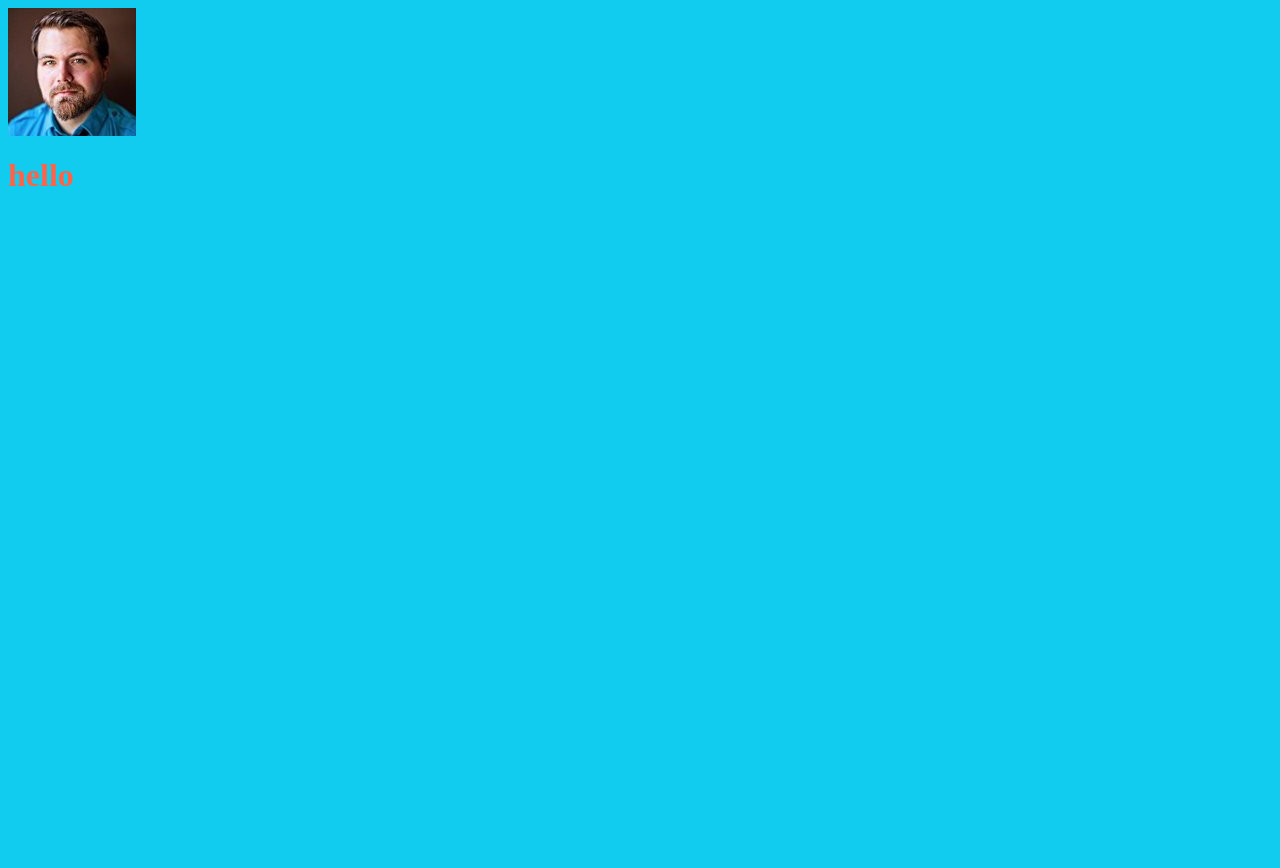
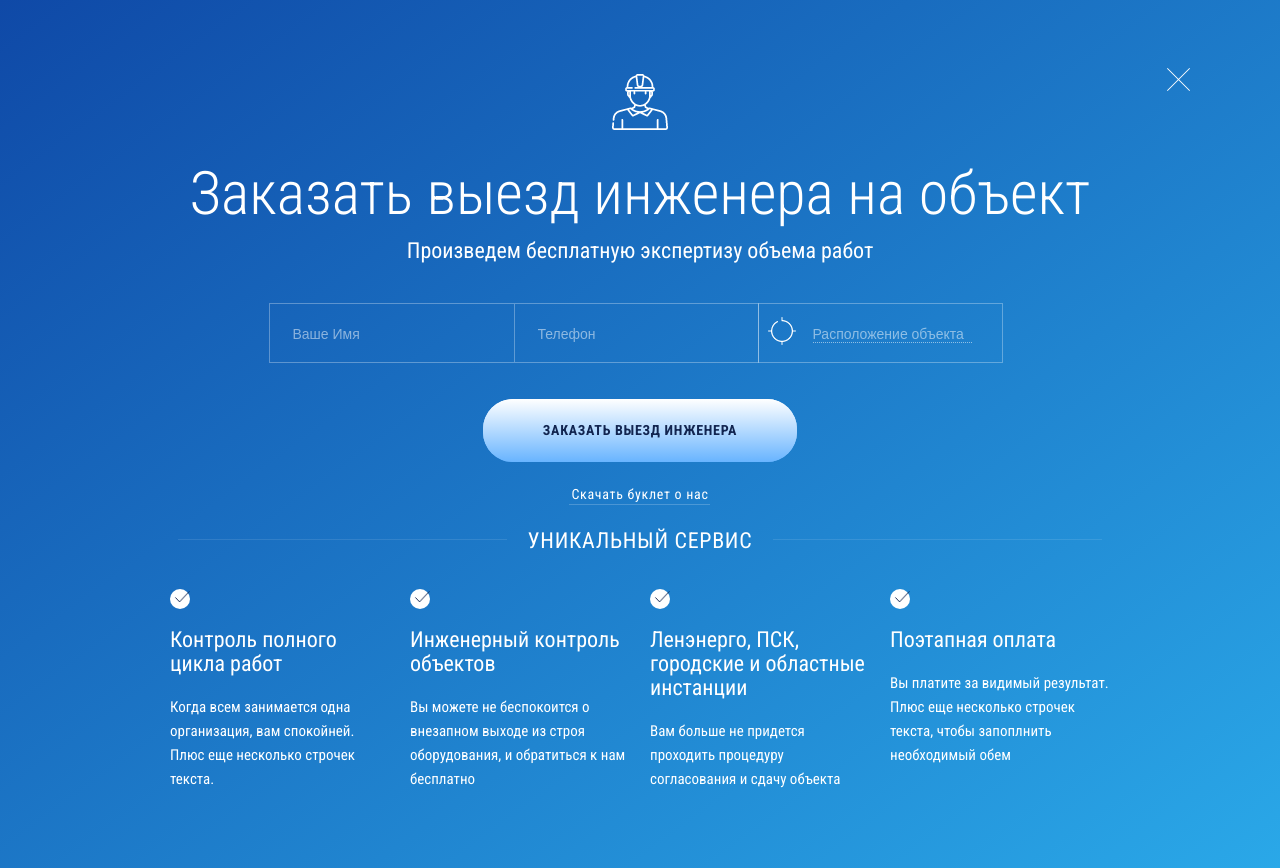
Before and after one commit to Zmhan-github/test-todo, a website built with webpack: page src/index.html in a window 1280 px wide. Before the commit the page ends 800 px from the top, so only its background shows below. Built offline with nearby package versions, Linux system fonts and the light colour scheme.

Commit message:
adaptive created

```diff
--- a/package.json
+++ b/package.json
@@ -15,6 +15,8 @@
     "extract-loader": "^3.1.0",
     "file-loader": "^3.0.1",
     "html-loader": "^0.5.5",
+    "node-sass": "^4.11.0",
+    "sass-loader": "^7.1.0",
     "style-loader": "^0.23.1",
     "webpack": "^4.28.4",
     "webpack-cli": "^3.2.1",
--- a/src/index.html
+++ b/src/index.html
@@ -1,9 +1,74 @@
-<html>
-  <body>
-    <div class="profile">
-      <img src="./images/user-5.jpg" >
-      <h1>hello</h1>
+<!DOCTYPE html>
+<html lang="ru">
+<head>
+  <meta charset="UTF-8">
+  <meta name="viewport" content="width=device-width, initial-scale=1.0">
+
+  <link href="https://fonts.googleapis.com/css?family=Roboto+Condensed:300,400,700" rel="stylesheet">
+  <title>Test Form</title>
+</head>
+<body>
+  <div class="container">
+    <img src="./images/exit.png" alt="exit" class="exit">
+    <header class="header">
+        <img src="./images/Shape.png" alt="Shape">
+        <h1>Заказать выезд инженера на объект</h1>
+        <h2>Произведем бесплатную экспертизу объема работ</h2>
+    </header>
+    <div class="user-contant">
+      <form action="#" class="search">
+        <input class="search__input search__input--name" type="text" autocomplete="off" placeholder="Ваше Имя">
+      </form>
+      <form action="#" class="search">
+          <input class="search__input search__input--phone" type="text" autocomplete="off" placeholder="Телефон">
+      </form>
+      <form action="#" class="search">
+        <input class="search__input search__input--address" type="text" autocomplete="off" placeholder="Расположение объекта">
+        <button class="search__button">
+          <img src="./images/input-circle.png" class="search__icon" alt="search__icon">
+        </button>
+      </form>
     </div>
-    <script src="/main-bundle.js"></script>
-  </body>
+    <div class="btn-links">
+      <a href="#" class="btn btn--white">Заказать выезд инженера</a>
+      <a href="#" class="btn-link">Скачать буклет о нас</a>
+    </div>
+    <footer class="footer">
+      <div class="service-info">
+        <h2 class="service-info__text">Уникальный сервис</h2>
+      </div>
+      <div class="steps">
+        <div class="step step-1">
+          <div class="step__icon">
+            <img class="step__icon--path" src="./images/Path_2.png" alt="path">
+          </div>
+          <h3 class="step__header-text">Контроль полного цикла работ</h3>
+          <p class="step__info-text">Когда всем занимается одна организация, вам спокойней. Плюс еще несколько строчек текста.</p>
+        </div>
+        <div class="step step-2">
+            <div class="step__icon">
+                <img class="step__icon--path" src="./images/Path_2.png" alt="path">
+            </div>
+            <h3 class="step__header-text">Инженерный контроль объектов</h3>
+            <p class="step__info-text">Вы можете не беспокоится о внезапном выходе из строя оборудования, и обратиться к нам бесплатно</p>
+        </div>
+        <div class="step step-3">
+          <div class="step__icon">
+              <img class="step__icon--path" src="./images/Path_2.png" alt="path">
+          </div>
+          <h3 class="step__header-text">Ленэнерго, ПСК, городские и областные инстанции</h3>
+          <p class="step__info-text">Вам больше не придется проходить процедуру согласования и сдачу объекта</p>
+        </div>
+        <div class="step step-4">
+          <div class="step__icon">
+              <img class="step__icon--path" src="./images/Path_2.png" alt="path">
+          </div>
+          <h3 class="step__header-text">Поэтапная оплата</h3>
+          <p class="step__info-text">Вы платите за видимый результат. Плюс еще несколько строчек текста, чтобы запоплнить необходимый обем</p>
+        </div>
+      </div>
+    </footer>
+  </div>
+  <script src="main-bundle.js"></script>
+</body>
 </html>
--- a/src/main.js
+++ b/src/main.js
@@ -1,2 +1,2 @@
-require('./main.css')
+require('./sass/main.scss')
 require('./index.html')
--- /dev/null
+++ b/src/sass/_base.scss
@@ -0,0 +1,47 @@
+:root {
+  --color-primary:       #fff;
+  --color-primary-light: #fafafa;
+  --color-primaty-dark:  #d8d8d8;
+
+}
+
+$bp-768: 48em;
+$bp-520: 32.5em;
+$bp-375: 23.4375em;
+
+* {
+  margin: 0;
+  padding: 0;
+}
+
+*,
+*::before,
+*::after {
+  box-sizing: inherit;
+}
+
+html {
+  box-sizing: border-box;
+  font-size: 62.5%; // 1rem = 10px; 10px/16px = 62.5%;
+
+  @media only screen and (max-width: $bp-768) {
+    font-size: 45%;
+  }
+
+  @media only screen and (max-width: $bp-520) {
+    font-size: 35%;
+  }
+}
+
+body {
+  font-family: "Roboto Condensed", sans-serif;
+  font-size: 6rem;
+  font-weight: 400;
+  line-height: 1.4;
+  color: var(--color-primary);
+  background-image: linear-gradient(144deg, #0f49a7 0%, #2aa8e8 100%);
+  background-size: cover;
+  background-repeat: no-repeat;
+
+  min-height: 100vh;
+}
--- /dev/null
+++ b/src/sass/_components.scss
@@ -0,0 +1,376 @@
+/////////////
+// SEARCH
+.search {
+
+  flex: 0 0 245px;
+  display: flex;
+  align-items: center;
+  justify-content: center;
+  flex-direction: row-reverse;
+
+  @media only screen and (max-width: $bp-768) {
+    flex: 0 0 50%;
+  }
+
+  &:last-child {
+    @media only screen and (max-width: $bp-768) {
+      flex: 1 0 100%;
+    }
+  }
+
+  @media only screen and (max-width: $bp-520) {
+    flex: 1 0 100%;
+  }
+
+  &__input {
+    font-size: 1.4rem;
+    font-weight: 400;
+    line-height: 15px;
+    color: inherit;
+    background-color: transparent;
+    border: 1px solid rgba(255, 255, 255, 0.3);
+    border-right: none;
+    padding: 2.3rem 2rem 2rem 2.3rem;
+    cursor: text;
+    margin-left: -0.8rem; // fix
+    width: 100%;
+    height: 60px;
+
+    @media only screen and (max-width: $bp-768) {
+      border-bottom: none;
+      margin-left: -0.9rem; // fix
+    }
+
+    &::-webkit-input-placeholder {color:#fff; opacity: 0.5;}
+
+    &:focus {
+      outline: none;
+    }
+
+    &--name {
+      @media only screen and (max-width: $bp-520) {
+        border-right: 1px solid rgba(255, 255, 255, 0.3);
+      }
+    }
+
+    &--phone {
+      border-right: 1px solid rgba(255, 255, 255, 0.3);
+    }
+
+    //last-input
+    &--address {
+      border-right: 1px solid rgba(255, 255, 255, 0.3);
+      padding-left: 5.4rem;
+      padding-right: 3rem;
+      margin-left: -3.8rem;
+
+      @media only screen and (max-width: $bp-768) {
+        border-bottom: 1px solid rgba(255, 255, 255, 0.3);
+      }
+
+      &::-webkit-input-placeholder {
+        border-bottom: 1px dotted #fff;
+
+        @media only screen and (max-width: $bp-768) {
+          border-bottom: none;
+        }
+      }
+    }
+
+  }
+
+
+
+  &__button {
+    border: none;
+    background: transparent;
+    cursor: pointer;
+    &:focus {
+      outline: none;
+    }
+
+    &:active {
+      transform: translateY(2px);
+    }
+  }
+
+  &__icon {
+    width: 2.8rem;
+    height: 2.8rem;
+  }
+}
+
+
+/////////////////
+// BUTTON
+.btn {
+  &,
+  &:link,
+  &:visited {
+      text-transform: uppercase;
+      font-size: 1.4rem;
+      font-weight: 700;
+      letter-spacing: 0.7px;
+      text-decoration: none;
+      padding: 2.2rem 6rem;
+      display: inline-block;
+      border-radius: 3rem;
+      transition: all .2s;
+      position: relative;
+
+
+      @media only screen and (max-width: $bp-768) {
+        padding: 3rem 7rem;
+        font-size: 2.7rem;
+        border-radius: 5rem;
+      }
+
+
+      //Change for the <button> element
+      // border: none;
+      // cursor: pointer;
+  }
+
+  &:hover {
+      transform: translateY(-3px);
+      box-shadow: 0 1rem 2rem rgba(#000,.2);
+
+      &::after {
+          transform: scaleX(1.4) scaleY(1.6);
+          opacity: 0;
+      }
+  }
+
+  &:active,
+  &:focus {
+      outline: none;
+      transform: translateY(-1px);
+      box-shadow: 0 .5rem 1rem rgba(#000,.2);
+  }
+
+  &--white {
+      background-image: linear-gradient(180deg, #ffffff 0%, #68b4ff 100%);
+      color: #122550;
+
+      &::after {
+        background-image: linear-gradient(180deg, #ffffff 0%, #68b4ff 100%);
+      }
+  }
+
+
+  &::after {
+      content: "";
+      display: inline-block;
+      height: 100%;
+      width: 100%;
+      border-radius: 3rem;
+      position: absolute;
+      top: 0;
+      left: 0;
+      z-index: -1;
+      transition: all .4s;
+
+      @media only screen and (max-width: $bp-768) {
+        border-radius: 5rem;
+      }
+  }
+}
+
+///////////////
+// Link
+.btn-link {
+  &,
+  &:link,
+  &:visited {
+      font-size: 1.6rem;
+      font-weight: 400;
+      line-height: 20px;
+      letter-spacing: 0.7px;
+      color: inherit;
+      text-decoration: none;
+      padding: 2.2rem 6rem;
+      display: inline-block;
+      position: relative;
+      font-size: 1.4rem;
+  }
+
+
+    &::after {
+      content: "";
+      display: inline-block;
+      width: 141px;
+      height: 1px;
+      position: absolute;
+      background-color: #fff;
+      opacity: 0.2;
+      top: 42px;
+      left: 58px;
+      z-index: -1;
+
+
+      @media only screen and (max-width: $bp-768) {
+        width: 100px;
+        top: 35px;
+        left: 43px;
+      }
+
+      @media only screen and (max-width: $bp-520) {
+        width: 80px;
+        left: 37px;
+        top: 30px;
+      }
+
+    }
+
+}
+
+
+
+.service-info {
+  position: relative;
+
+  &::before {
+    content: "";
+    display: inline-block;
+    width:  329px;
+    height: 1px;
+    position: absolute;
+    background-color: #fff;
+    opacity: 0.1;
+    top: 13px;
+    right: 245px;
+    z-index: -1;
+
+    @media only screen and (max-width: 940px) { // fix lines
+      width: 100%;
+    }
+
+    @media only screen and (max-width: $bp-768) {
+      width: 100px;
+    }
+
+    @media only screen and (max-width: $bp-520) {
+      width: 50px;
+      right: 145px;
+      top: 8px;
+    }
+
+  }
+
+  &::after {
+    content: "";
+    width: 329px;
+    height: 1px;
+    background-color: #fff;
+    opacity: 0.1;
+    position: absolute;
+    top: 13px;
+    left: 245px;
+    z-index: -1;
+    transition: all .4s;
+
+    @media only screen and (max-width: 940px) { // fix lines
+      width: 100%;
+    }
+
+    @media only screen and (max-width: $bp-768) {
+      width: 100px;
+    }
+
+    @media only screen and (max-width: $bp-520) {
+      width: 50px;
+      top: 8px;
+      left: 145px;
+    }
+
+  }
+
+  &__text {
+    color: #fff;
+    font-size: 2.2rem;
+    letter-spacing: 0.7px;
+    font-weight: 400;
+    text-transform: uppercase;
+    position: relative;
+  }
+}
+
+/////////////////
+// STEPS
+.step {
+  display: flex;
+  flex-direction: column;
+  flex: 0 0 220px;
+  margin: 0 10px;
+
+  @media only screen and (max-width: $bp-768) {
+    flex: 0 0 330px;
+    margin: 10px;
+  }
+
+  &__icon {
+    border-radius: 100%;
+    width: 20px;
+    height: 20px;
+    background-color: #ffffff;
+    text-align: start;
+    position: relative;
+
+    @media only screen and (max-width: $bp-520) {
+      margin: 10px 16px;
+    }
+
+    &--path {
+      width: 16px;
+      height: 11px;
+      position: absolute;
+      top: 2px;
+      left: 4px;
+    }
+  }
+
+  &__header-text {
+    margin: 19px 0;
+    font-size: 22px;
+    font-weight: 400;
+    line-height: 24px;
+    text-align: start;
+
+    @media only screen and (max-width: $bp-520) {
+      margin: 5px 16px;
+    }
+  }
+
+  &__info-text {
+    font-size: 15px;
+    font-weight: 400;
+    line-height: 24px;
+    text-align: start;
+
+    @media only screen and (max-width: $bp-520) {
+      margin: 5px 16px;
+    }
+  }
+}
+
+
+//////////////
+// EXIT
+.exit {
+  position: absolute;
+  top: 0;
+  right: 50px;
+  width: 23px;
+  height: 23px;
+
+  @media only screen and (max-width: $bp-768) {
+    top: 0;
+    right: 40px;
+  }
+
+  @media only screen and (max-width: $bp-520) {
+    top: 0;
+    right: 30px;
+  }
+
+}
--- /dev/null
+++ b/src/sass/_layout.scss
@@ -0,0 +1,65 @@
+.container {
+  max-width: 120rem;
+  margin: 6.8rem auto;
+
+  min-height: 50rem;
+  text-align: center;
+  position: relative;
+
+  @media only screen and (max-width: $bp-768) {
+    margin: 5.6rem auto;
+  }
+}
+
+.header {
+  text-align: center;
+
+  h1 {
+    font-size: 6rem;
+    font-weight: 300;
+  }
+
+  h2 {
+    font-size: 2.2rem;
+    font-weight: 400;
+  }
+}
+
+.user-contant {
+  margin: 3.6rem auto;
+  display: flex;
+  justify-content: center;
+
+
+
+  @media only screen and (max-width: $bp-768) {
+    flex-wrap: wrap;
+    margin: 2.6rem 2rem;
+  }
+}
+
+.btn-links {
+  display: flex;
+  justify-content: center;
+  align-items: center;
+  flex-direction: column;
+}
+
+.footer {
+  display: flex;
+  justify-content: center;
+  align-items: center;
+  flex-direction: column;
+}
+
+.steps {
+  display: flex;
+  margin-top: 3.2rem;
+  justify-content: center;
+  flex-wrap: wrap;
+
+  @media only screen and (max-width: $bp-768) {
+    flex-wrap: wrap;
+    margin: 2.6rem 2rem;
+  }
+}
--- /dev/null
+++ b/src/sass/main.scss
@@ -0,0 +1,3 @@
+@import "base";
+@import "layout";
+@import "components";
```
Also changed, not shown: config/webpack.dev.js (+14 -0 lines), src/images/Path_2.png (added), src/images/Shape.png (added), src/images/exit.png (added), src/images/input-circle.png (added), src/images/user-5.jpg (deleted), src/main.css (deleted).
